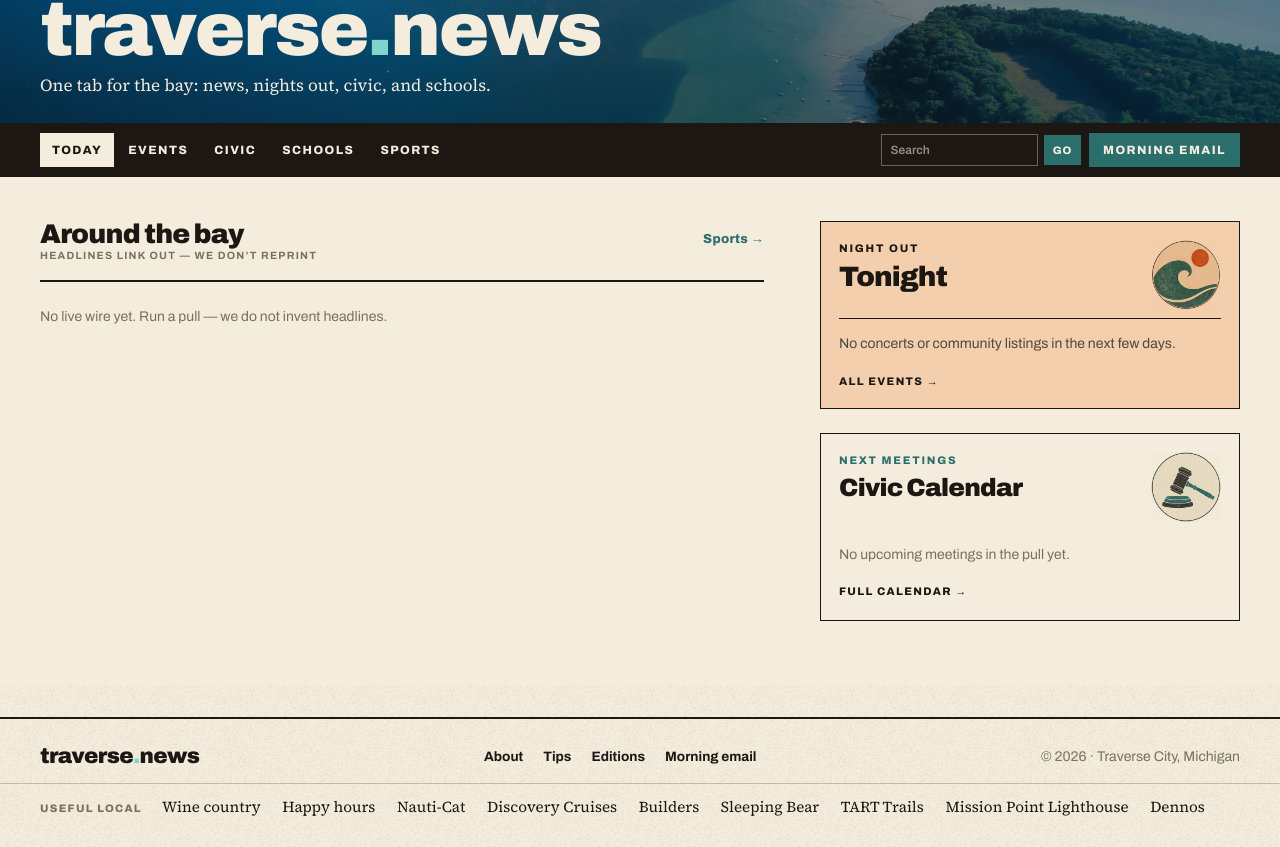
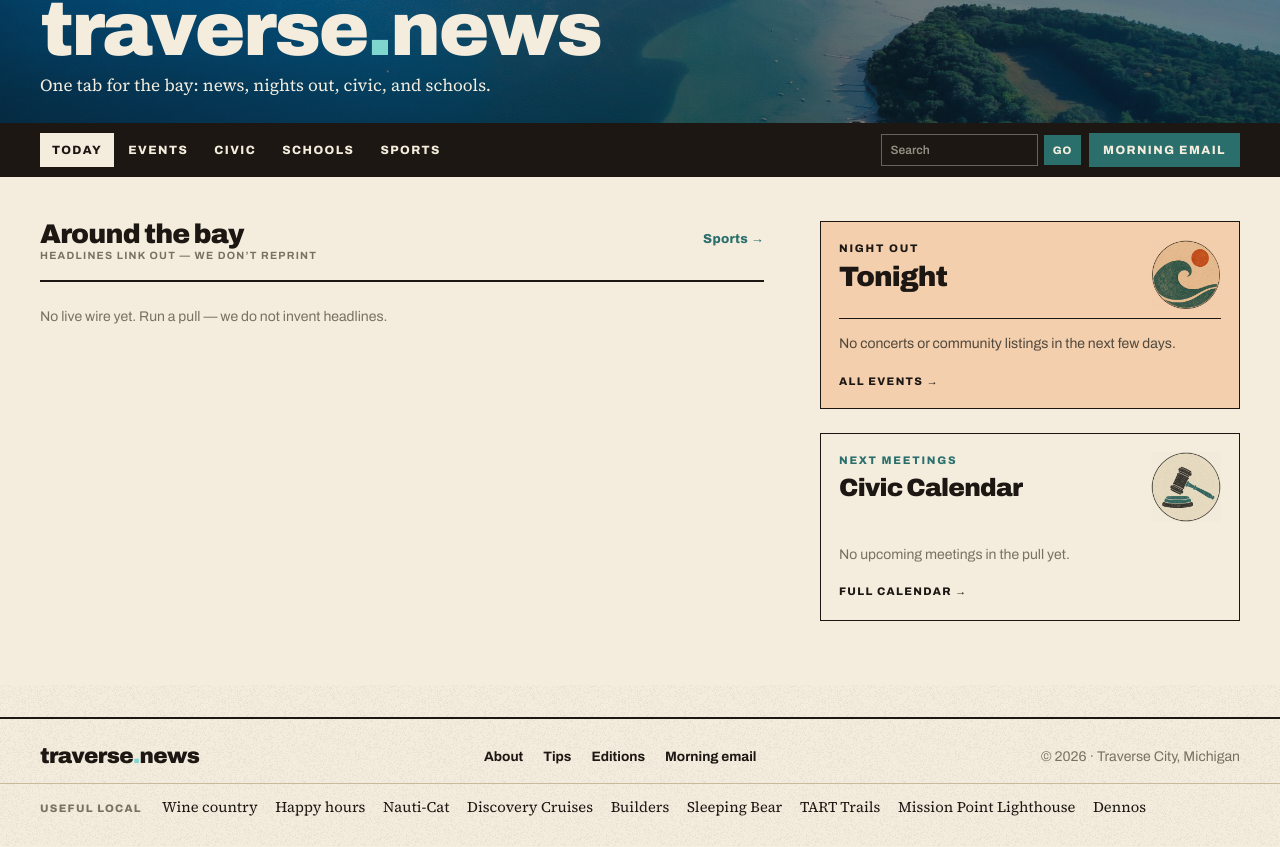
Before and after one commit to nipez/traversenews, a Next.js app: page / in a window 1280 px wide. Shown: the part 202-1049 px from the top of the page. Built offline with nearby package versions, Linux system fonts and the light colour scheme.

Commit message:
Tighten Useful local footer spacing for nine links

```diff
--- a/src/app/globals.css
+++ b/src/app/globals.css
@@ -1657,12 +1657,12 @@ a:hover {
 .site-footer-useful-list {
   display: flex;
   flex-wrap: wrap;
-  gap: 0.85rem 1.35rem;
+  gap: 0.55rem 1.1rem;
   list-style: none;
   margin: 0;
   padding: 0;
   font-family: var(--font-source-serif), Georgia, serif;
-  font-size: 0.95rem;
+  font-size: 0.92rem;
 }
 
 .site-footer-useful-list a {
```
